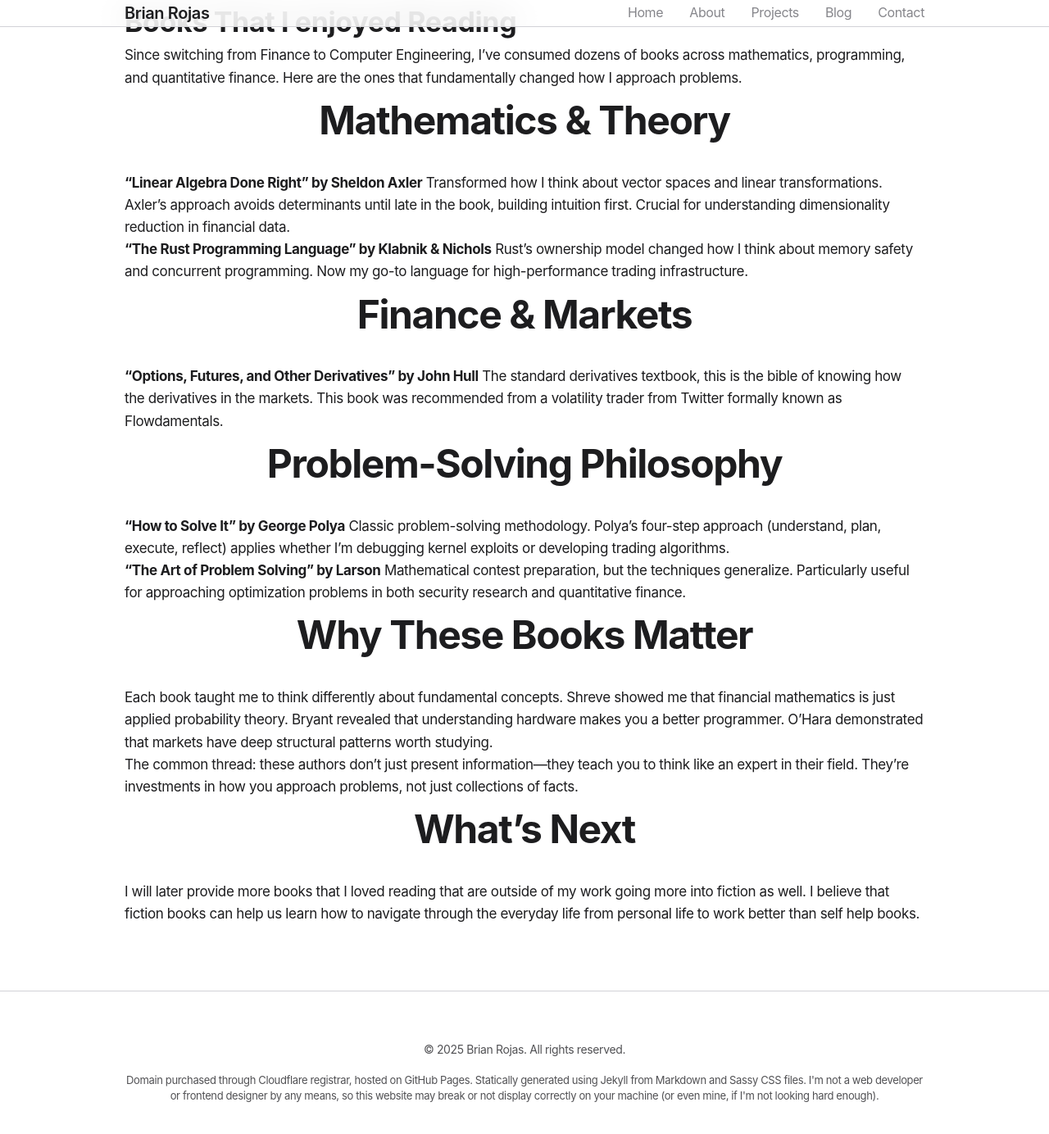
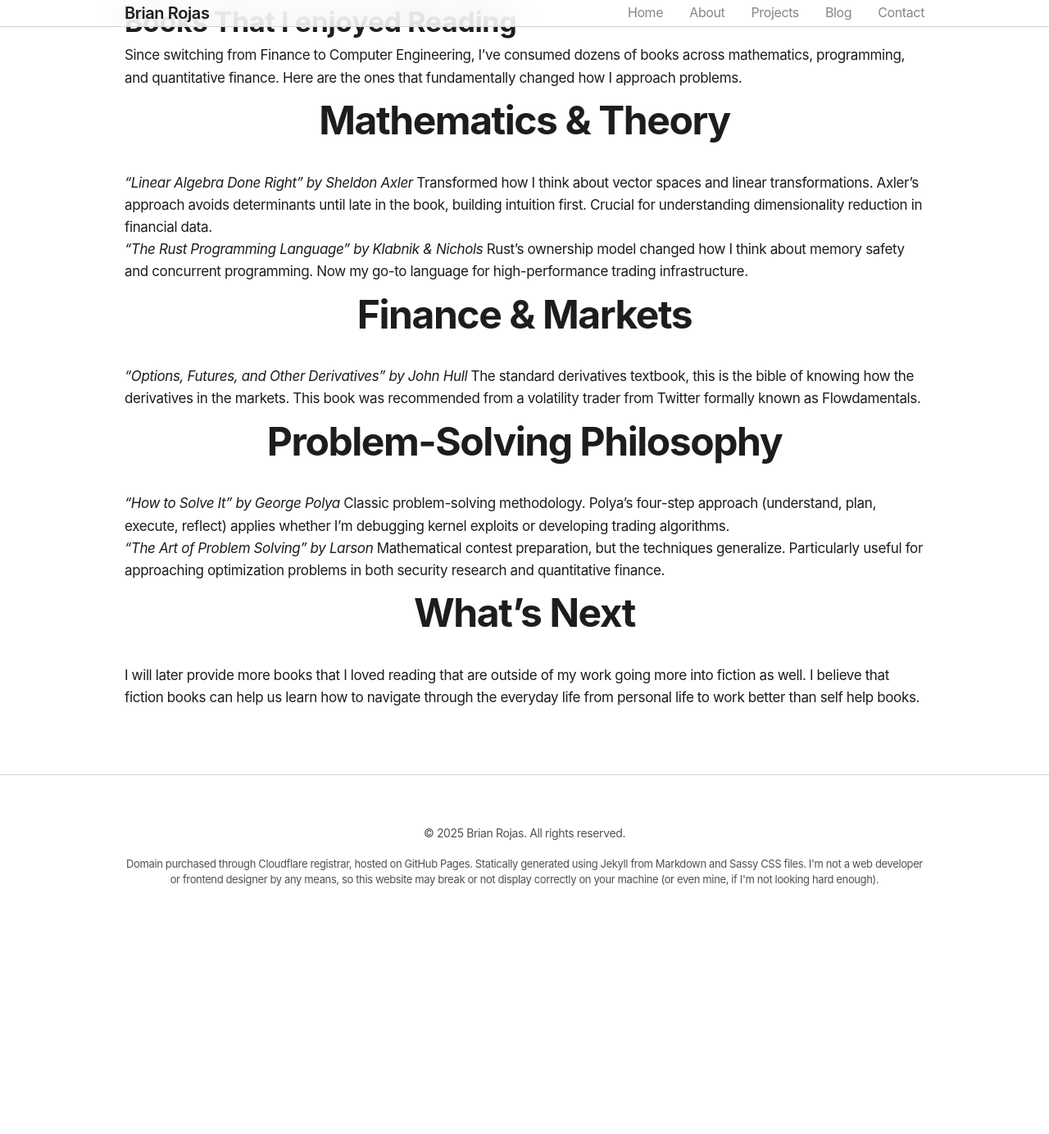
Before and after one commit to brianrojrc/brianrojrc.github.io, a Jekyll site: the page built from _posts/2025-08-23-Books.md, in a window 1280 px wide and 1396 px high. Shown: the top 1384 px of the window at 82% size. Built offline with Jekyll 4.4.1, drawn with Linux system fonts in a browser that asks for light colours.

Commit message:
Update 2025-08-23-Books.md

```diff
--- a/_posts/2025-08-23-Books.md
+++ b/_posts/2025-08-23-Books.md
@@ -2,7 +2,7 @@
 layout: default
 title: "Books That Shaped My Thinking"
 date: 2025-01-15
-excerpt: "Essential books that influenced my approach to mathematics, programming, finance, and problem-solving - from foundational texts to practical guides."
+excerpt: "Essential books that influenced my approach to mathematics, programming, and finance."
 ---
 
 # Books That I enjoyed Reading
@@ -11,30 +11,24 @@ Since switching from Finance to Computer Engineering, I've consumed dozens of bo
 
 ## Mathematics & Theory
 
-**"Linear Algebra Done Right" by Sheldon Axler**
+*"Linear Algebra Done Right" by Sheldon Axler*
 Transformed how I think about vector spaces and linear transformations. Axler's approach avoids determinants until late in the book, building intuition first. Crucial for understanding dimensionality reduction in financial data.
 
-**"The Rust Programming Language" by Klabnik & Nichols**
+*"The Rust Programming Language" by Klabnik & Nichols*
 Rust's ownership model changed how I think about memory safety and concurrent programming. Now my go-to language for high-performance trading infrastructure.
 
 ## Finance & Markets
 
-**"Options, Futures, and Other Derivatives" by John Hull**
+*"Options, Futures, and Other Derivatives" by John Hull*
 The standard derivatives textbook, this is the bible of knowing how the derivatives in the markets. This book was recommended from a volatility trader from Twitter formally known as Flowdamentals.
 
 ## Problem-Solving Philosophy
 
-**"How to Solve It" by George Polya**
+*"How to Solve It" by George Polya*
 Classic problem-solving methodology. Polya's four-step approach (understand, plan, execute, reflect) applies whether I'm debugging kernel exploits or developing trading algorithms.
 
-**"The Art of Problem Solving" by Larson**
+*"The Art of Problem Solving" by Larson*
 Mathematical contest preparation, but the techniques generalize. Particularly useful for approaching optimization problems in both security research and quantitative finance.
-
-## Why These Books Matter
-
-Each book taught me to think differently about fundamental concepts. Shreve showed me that financial mathematics is just applied probability theory. Bryant revealed that understanding hardware makes you a better programmer. O'Hara demonstrated that markets have deep structural patterns worth studying.
-
-The common thread: these authors don't just present information—they teach you to think like an expert in their field. They're investments in how you approach problems, not just collections of facts.
 
 ## What's Next
 
```
